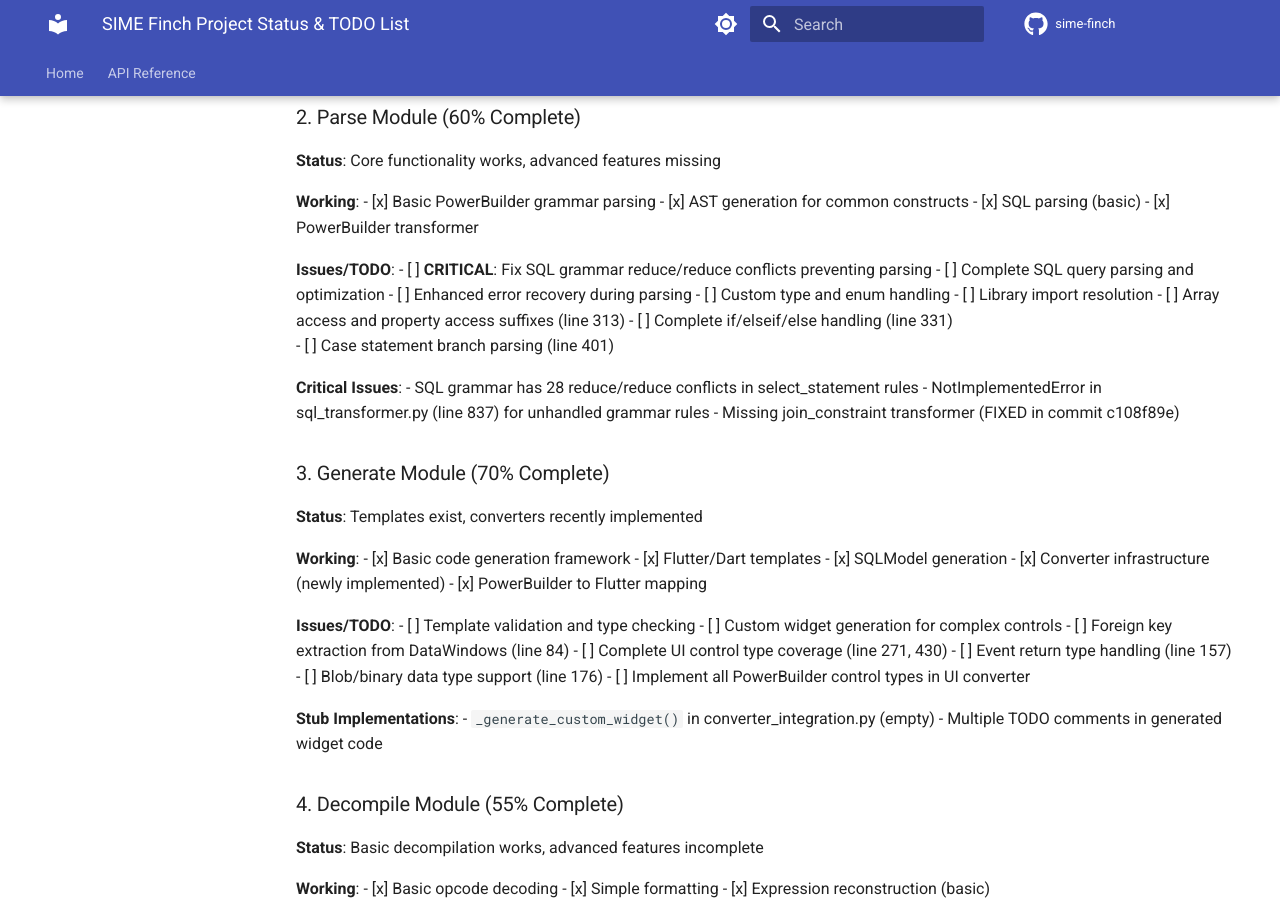
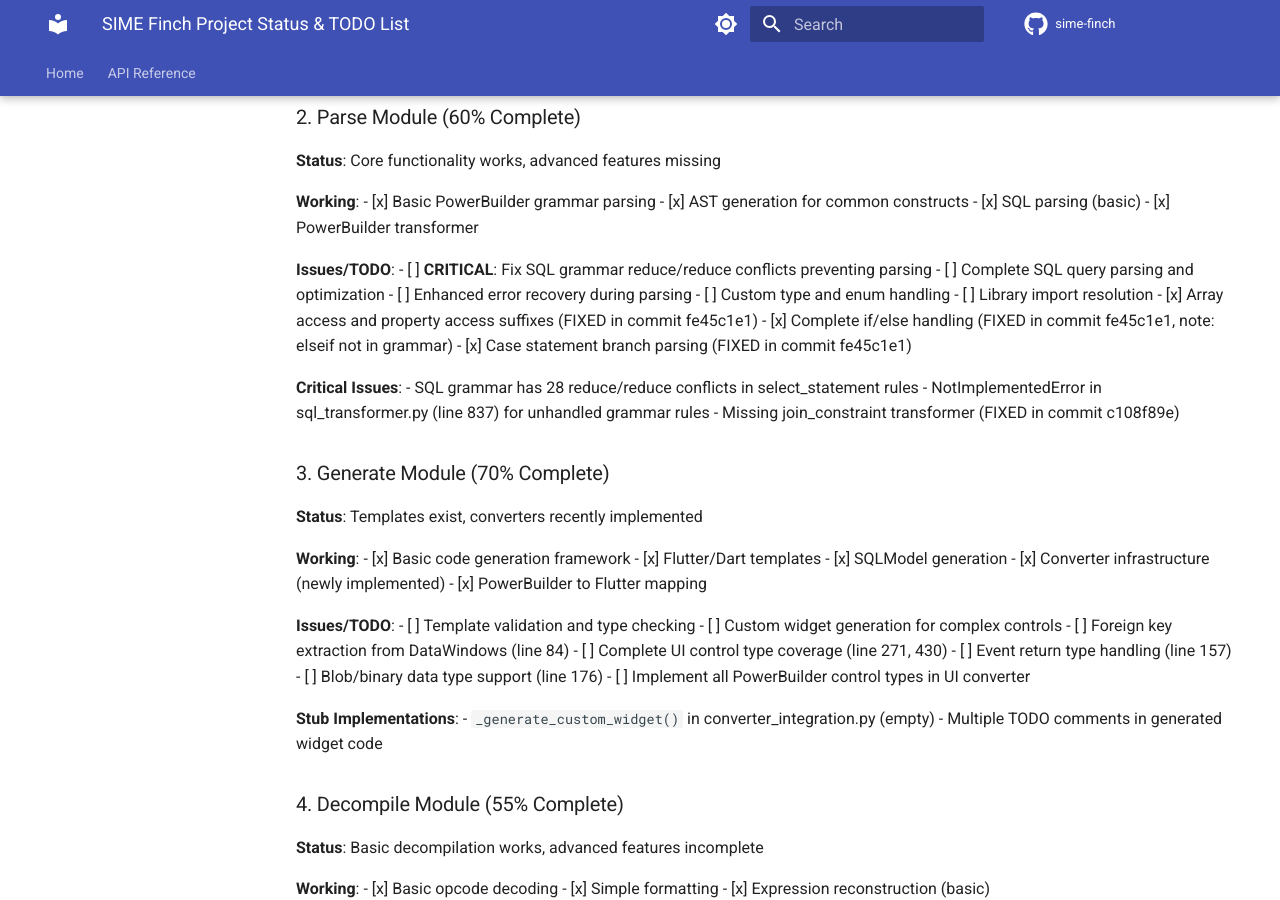
Before and after one commit to renato-bosa/powerrebuilder, an MkDocs documentation site: the page built from docs/PROJECT_STATUS_TODO_2025-06-15.md, in a window 1280 px wide and 900 px high, scrolled down 803 px. Built offline with MkDocs 1.6.1 and Material for MkDocs 9.7.7, drawn with Linux system fonts in a browser that asks for light colours; comment, search, counter and statistics services are not loaded; the version menu is left out.

Commit message:
docs: Update TODO document with completed control flow fixes
- Mark array/property access as fixed (line 313)
- Mark if/else handling as fixed (line 331)
- Mark case statement parsing as fixed (line 401)
- Note that elseif is not supported in current grammar

```diff
--- a/docs/PROJECT_STATUS_TODO_2025-06-15.md
+++ b/docs/PROJECT_STATUS_TODO_2025-06-15.md
@@ -47,9 +47,9 @@ The SIME Finch PowerBuilder reverse engineering project has made significant pro
 - [ ] Enhanced error recovery during parsing
 - [ ] Custom type and enum handling
 - [ ] Library import resolution
-- [ ] Array access and property access suffixes (line 313)
-- [ ] Complete if/elseif/else handling (line 331)
-- [ ] Case statement branch parsing (line 401)
+- [x] Array access and property access suffixes (FIXED in commit fe45c1e1)
+- [x] Complete if/else handling (FIXED in commit fe45c1e1, note: elseif not in grammar)
+- [x] Case statement branch parsing (FIXED in commit fe45c1e1)
 
 **Critical Issues**:
 - SQL grammar has 28 reduce/reduce conflicts in select_statement rules
```
